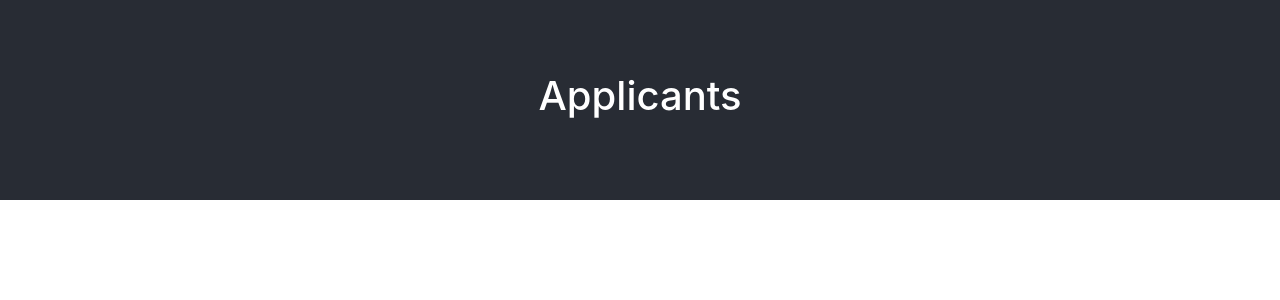
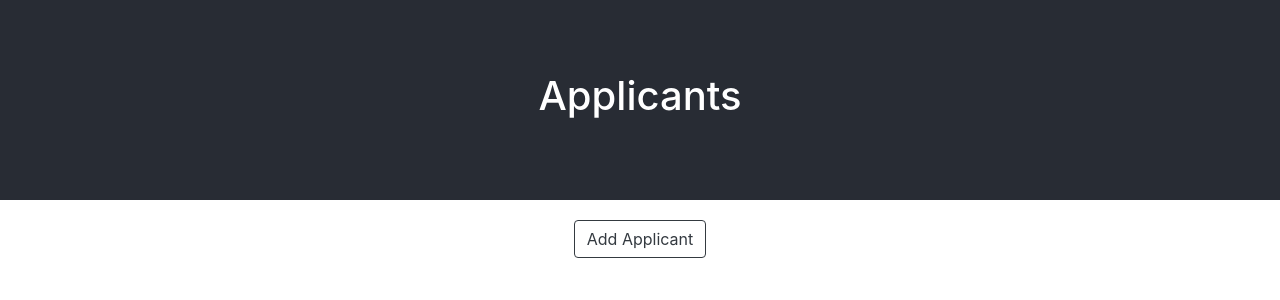
Before and after one commit to indre93/applicants-frontend, a React (Create React App) app: page / in a window 1280 px wide. Shown: the top 300 px of the page. Built offline with nearby package versions, Linux system fonts and the light colour scheme; data requests are answered from the project's data file.

Commit message:
Add button to add new applicant

```diff
--- a/src/App.js
+++ b/src/App.js
@@ -15,6 +15,11 @@ function App() {
         <h1>Applicants</h1>
       </div>
 
+      {/* Include button to add new applicant */}
+      <div className="add-btn">
+        <Button variant="outline-dark">Add Applicant</Button>
+      </div>
+
       {/* Pass data as props to Applicants component */}
       {/* Use JS logical && operator to conditionally include an element */}
       {/* If applicants state has a value and it evaluates to true, then the element after && will appear in the output */}
```
